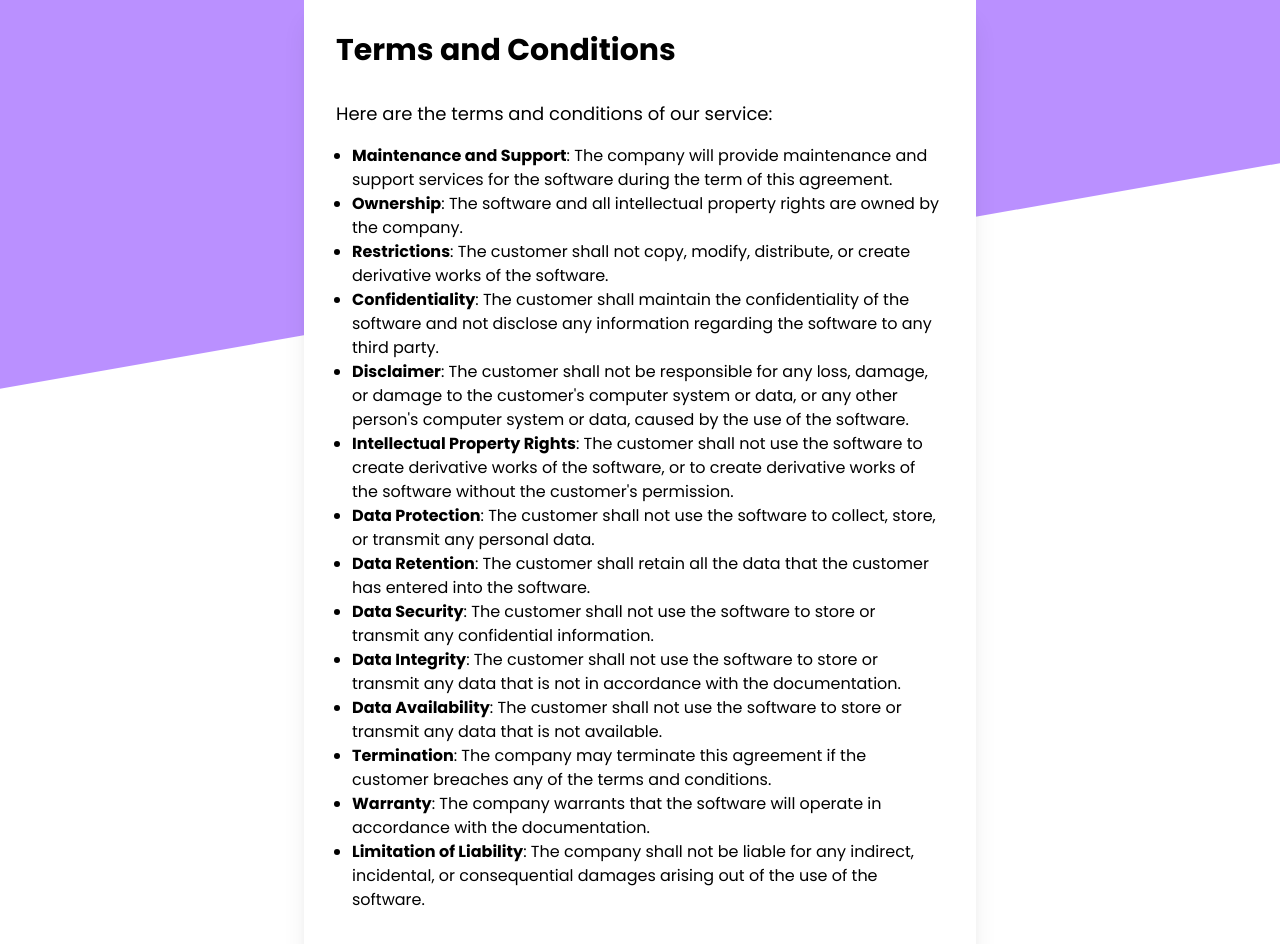
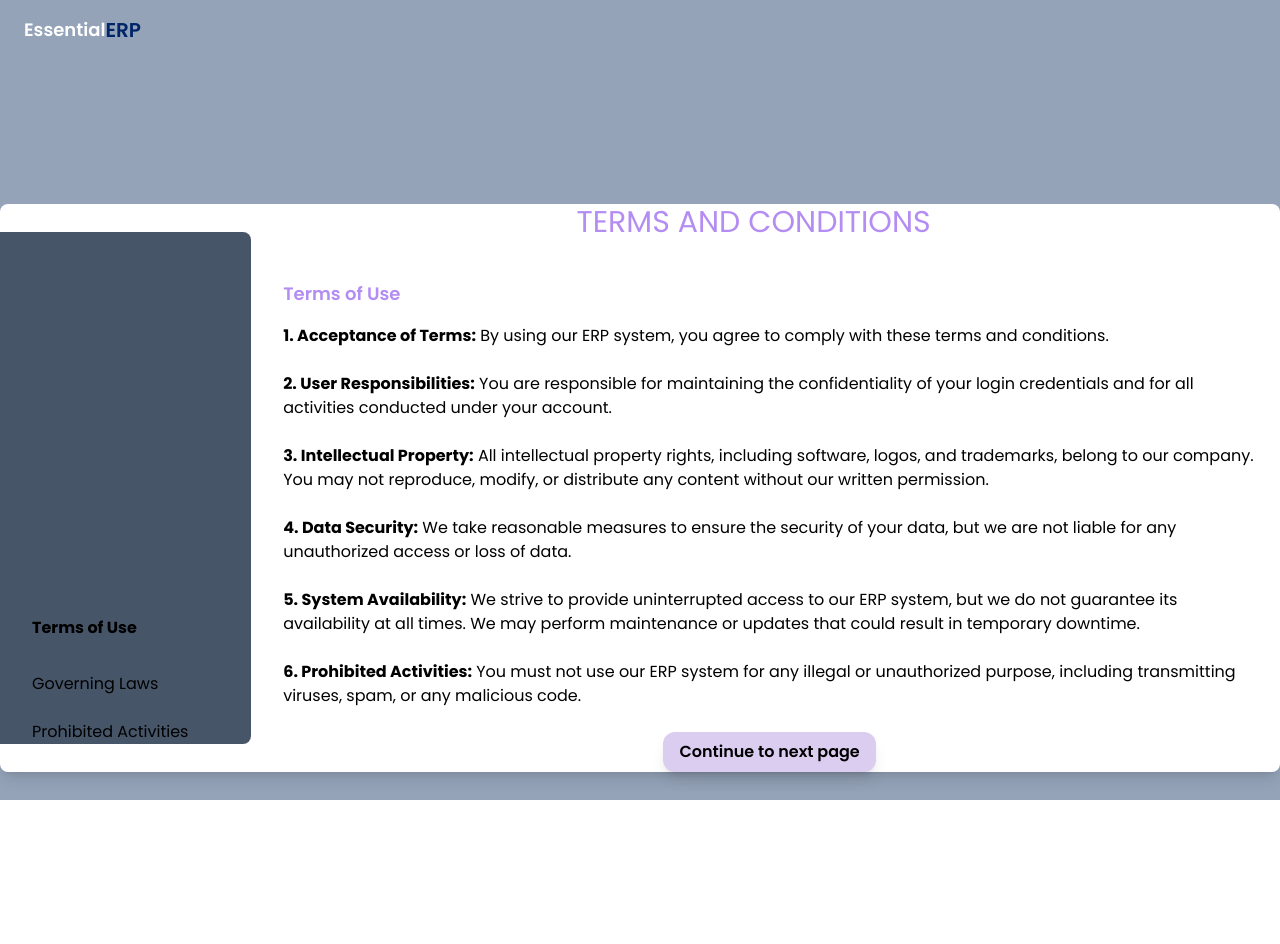
Before and after one commit to Cessation-Code/essentialerp-frontend, a Next.js app: page /terms_and_conditions in a window 1280 px wide. Shown: the top 944 px of the page. After the commit the page ends 816 px from the top, so only its background shows below. Built offline with nearby package versions, Linux system fonts and the light colour scheme.

Commit message:
structural changes

```diff
--- a/components/layouts/authenticated_layout.js
+++ b/components/layouts/authenticated_layout/authenticated_layout.js
@@ -1,6 +1,6 @@
 import React from 'react'
-import Navbar from '../navbar'
-import Sidebar from '../sidebar'
+import Navbar from './navbar'
+import Sidebar from './sidebar'
 
 export default function AuthenticatedLayout({children}){
   return (
--- /dev/null
+++ b/components/layouts/authenticated_layout/navbar.js
@@ -0,0 +1,16 @@
+import Link from 'next/link'
+import Logo from '../../logo'
+
+const Navbar = () => {
+  return (
+
+    <div className="bg-[#C3A2FA] shadow fixed w-full ">
+        <nav className="flex justify-end px-4 ml-[20rem] py-6">
+          <h1 className="text-2xl font-semibold px-4 py-2">Welcome, Edem!</h1>
+        </nav>
+      </div>
+
+  )
+}
+
+export default Navbar
--- /dev/null
+++ b/components/logo.js
@@ -0,0 +1,14 @@
+import { Link } from 'next/link';
+
+export default function Logo() {
+    <div className="flex items-center justify-between">
+        <div className="basis-1/5 z-50 text-center">
+            <Link href="/" className="text-lg font-semibold text-white">
+                Essential
+            </Link>
+            <Link href="/" className="text-xl font-semibold text-[#022568]">
+                ERP
+            </Link>
+        </div>
+    </div>
+}
--- a/pages/dashboard/index.js
+++ b/pages/dashboard/index.js
@@ -1,7 +1,7 @@
 import React from "react"
 import Link from "next/link";
 import { useRouter } from 'next/router';
-import AuthenticatedLayout from "../../components/layouts/authenticated_layout";
+import AuthenticatedLayout from "../../components/layouts/authenticated_layout/authenticated_layout";
 
 
 export default function DashboardPage() {
--- a/pages/terms_and_conditions/index.js
+++ b/pages/terms_and_conditions/index.js
@@ -1,30 +1,179 @@
-import React from 'react';
+import React, { useState } from "react";
+import Link from "next/link";
+import { useRouter } from "next/router";
 
-export default function TermsAndConditionsPage(){
+const TermsAndConditions = () => {
+  const [activeTab_index, setactiveTab_index] = useState(0);
+  const router = useRouter();
+  const handleTabClick = (tab_index) => {
+    setactiveTab_index(tab_index);
+  };
+
+  const handleAcceptClick = () => {
+    router.push("/dashboard");
+  };
+
+  const ContinueToNextPage = (props) => {
+    const { next_tab_index } = props;
+    return (
+      <button
+        className="w-38 py-2 px-4 rounded-xl shadow-lg text-black bg-[#DACDF0]  item-center font-semibold hover:bg-[#B48DF3]"
+        onClick={() => handleTabClick(next_tab_index)}
+      >
+        Continue to next page
+      </button>
+    );
+  };
+
   return (
-    <div className="flex flex-col relative bg-white">
-      {/* here's the diagonal object giving at the top */}
-      <div className="z-0 absolute -top-56 bottom-96 h-[500px] inset-0 bg-[#7622FF] opacity-50 transform -skew-y-[10deg]"></div>
-      <div className="bg-white  p-8 max-w-2xl mx-auto z-10 rounded-x1 shadow-xl" >
-        <h1 className="text-3xl font-bold mb-8">Terms and Conditions</h1>
-        <p className="text-lg mb-4">Here are the terms and conditions of our service:</p>
-        <ul className="list-disc pl-4 mb-8">
-          <li><b>Maintenance and Support</b>: The company will provide maintenance and support services for the software during the term of this agreement.</li>
-          <li><b>Ownership</b>: The software and all intellectual property rights are owned by the company.</li>
-          <li><b>Restrictions</b>: The customer shall not copy, modify, distribute, or create derivative works of the software.</li>
-          <li><b>Confidentiality</b>: The customer shall maintain the confidentiality of the software and not disclose any information regarding the software to any third party.</li>
-          <li><b>Disclaimer</b>: The customer shall not be responsible for any loss, damage, or damage to the customer's computer system or data, or any other person's computer system or data, caused by the use of the software.</li>
-          <li><b>Intellectual Property Rights</b>: The customer shall not use the software to create derivative works of the software, or to create derivative works of the software without the customer's permission.</li>
-          <li><b>Data Protection</b>: The customer shall not use the software to collect, store, or transmit any personal data.</li>
-          <li><b>Data Retention</b>: The customer shall retain all the data that the customer has entered into the software.</li>
-          <li><b>Data Security</b>: The customer shall not use the software to store or transmit any confidential information.</li>
-          <li><b>Data Integrity</b>: The customer shall not use the software to store or transmit any data that is not in accordance with the documentation.</li>
-          <li><b>Data Availability</b>: The customer shall not use the software to store or transmit any data that is not available.</li>
-          <li><b>Termination</b>: The company may terminate this agreement if the customer breaches any of the terms and conditions.</li>
-          <li><b>Warranty</b>: The company warrants that the software will operate in accordance with the documentation.</li>
-          <li><b>Limitation of Liability</b>: The company shall not be liable for any indirect, incidental, or consequential damages arising out of the use of the software.</li>
-        </ul>
+    <div className="bg-slate-400 min-h-screen mb-4 ">
+      <div className="flex items-start pt-4 mb-40 ml-6">
+        <Link href="/" className="text-lg font-semibold text-white">
+          Essential
+        </Link>
+        <Link href="/" className="text-xl font-semibold text-[#022568]">
+          ERP
+        </Link>
+      </div>
+
+      <div className="container mx-auto w-fit h-fit max-h-auto bg-white flex justify-center items-center rounded-lg shadow-lg pr-6">
+        {/* <div className="flex h-full"> */}
+        {/* Sidebar*/}
+        <div className="w-1/5 h-full bg-slate-600 rounded-r-lg pt-96 pl-8">
+          <ul className="list-none space-y-6 flex flex-col justify-between">
+            <li
+              className={`cursor-pointer mb-2 ${activeTab_index === 0 ? "font-bold" : ""
+                }`}
+              onClick={() => handleTabClick(0)}
+            >
+              Terms of Use
+            </li>
+            <li
+              className={`cursor-pointer mb-2 ${activeTab_index === 1 ? "font-bold" : ""
+                }`}
+              onClick={() => handleTabClick(1)}
+            >
+              Governing Laws
+            </li>
+            <li
+              className={`cursor-pointer mb-2 ${activeTab_index === 2 ? "font-bold" : ""
+                }`}
+              onClick={() => handleTabClick(2)}
+            >
+              Prohibited Activities
+            </li>
+          </ul>
+        </div>
+
+        <div className="w-4/5">
+          <div className="text-center mb-10">
+            <h1 className="text-3xl text-[#B48DF3]">
+              TERMS AND CONDITIONS
+            </h1>
+          </div>
+
+          {activeTab_index === 0 && (
+            <div className="ml-8">
+              <h2 className="text-lg font-semibold text-[#B48DF3]">
+                Terms of Use
+              </h2>
+              <p className="text-left mt-4">
+                <b>1. Acceptance of Terms:</b> By using our ERP
+                system, you agree to comply with these terms and
+                conditions. <br /> <br />
+                <b>2. User Responsibilities:</b> You are
+                responsible for maintaining the confidentiality
+                of your login credentials and for all activities
+                conducted under your account. <br /> <br />
+                <b>3. Intellectual Property:</b> All
+                intellectual property rights, including
+                software, logos, and trademarks, belong to our
+                company. You may not reproduce, modify, or
+                distribute any content without our written
+                permission. <br /> <br />
+                <b>4. Data Security:</b> We take reasonable
+                measures to ensure the security of your data,
+                but we are not liable for any unauthorized
+                access or loss of data. <br /> <br />
+                <b>5. System Availability:</b> We strive to
+                provide uninterrupted access to our ERP system,
+                but we do not guarantee its availability at all
+                times. We may perform maintenance or updates
+                that could result in temporary downtime. <br />{" "}
+                <br />
+                <b>6. Prohibited Activities:</b> You must not
+                use our ERP system for any illegal or
+                unauthorized purpose, including transmitting
+                viruses, spam, or any malicious code. <br />{" "}
+                <br />
+              </p>
+              <div className="flex justify-center">
+                <ContinueToNextPage next_tab_index={1} />
+              </div>
+            </div>
+          )}
+          {activeTab_index === 1 && (
+            <div className="ml-8">
+              <h2 className="text-lg font-semibold text-[#B48DF3]">
+                Governing Laws
+              </h2>
+              <p className="text-left mt-4">
+                <b>1. Jurisdiction:</b> These terms and
+                conditions are governed by the laws of KNUST.{" "}
+                <br /> <br />
+                <b>2. Dispute Resolution:</b> Any disputes
+                arising from the use of our ERP system shall be
+                resolved through negotiation or mediation. If
+                resolution is not reached, the matter will be
+                subject to the exclusive jurisdiction of the
+                courts in KNUST. <br /> <br />
+              </p>
+              <div className="flex justify-center">
+                <ContinueToNextPage next_tab_index={2} />
+              </div>
+            </div>
+          )}
+          {activeTab_index === 2 && (
+            <div className="ml-8">
+              <h2 className="text-lg font-semibold text-[#B48DF3]">
+                Prohibited Activities
+              </h2>
+              <p className="text-left mt-4">
+                <b>1. Unauthorized Access:</b> You must not
+                attempt to gain unauthorized access to our ERP
+                system, other users' accounts, or any restricted
+                areas. <br /> <br />
+                <b>2. Data Manipulation:</b> Modifying,
+                tampering with, or attempting to manipulate data
+                within the ERP system without proper
+                authorization is strictly prohibited. <br />{" "}
+                <br />
+                <b>3. Reverse Engineering:</b> Reverse
+                engineering, decompiling, or extracting the
+                source code of the ERP system is prohibited.{" "}
+                <br /> <br />
+              </p>
+              <div className="scroll-mt-2 flex flex-row justify-center pt-10 gap-8">
+                <button
+                  onClick={() => handleTabClick(0)}
+                  className="w-fit py-2 px-4 rounded-xl shadow-lg bg-[#B48DF3] text-black font-semibold hover:bg-[#DACDF0]"
+                >
+                  Go Back To Terms
+                </button>
+                <button
+                  onClick={() => handleAcceptClick()}
+                  className="w-fit py-2 px-4 rounded-xl shadow-lg text-black bg-[#DACDF0] font-semibold hover:bg-[#B48DF3]"
+                >
+                  Accept
+                </button>
+              </div>
+            </div>
+          )}
+        </div>
       </div>
     </div>
+    // </div>
   );
 };
+
+export default TermsAndConditions;
```
Also changed, not shown: components/layouts/authenticated_layout/sidebar.js (renamed from components/sidebar.js, +4 -12 lines), components/navbar.js (deleted, +0 -30 lines), components/layouts/unauthenticated_layout/unauthenticated_layout.js (added).
